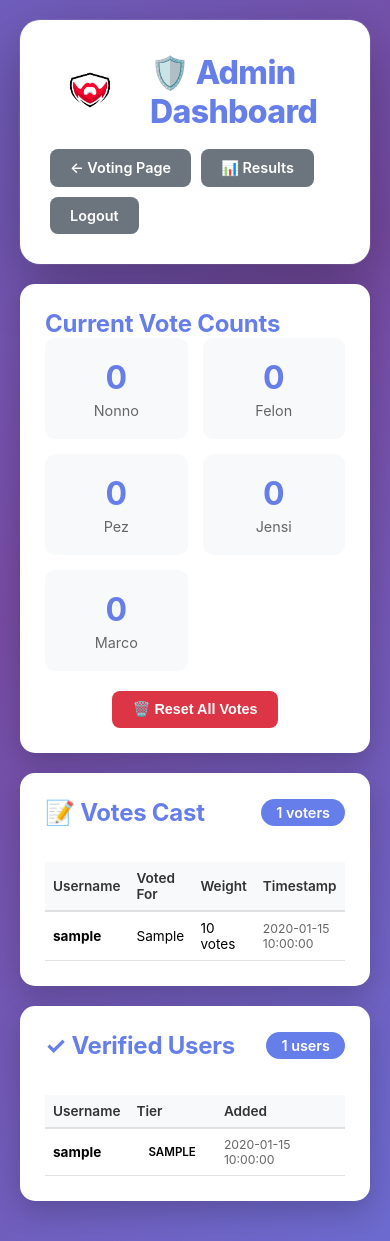
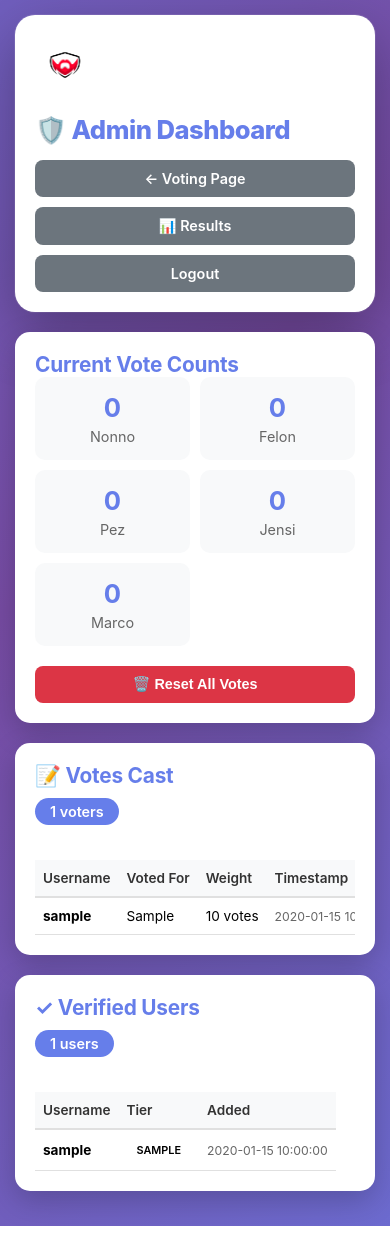
Before and after one commit to ddippolito/moty, a Flask app: page /admin in a window 390 px wide. Run offline with Flask 3, Linux system fonts and the light colour scheme; the visitor is signed in with stand-in values (Sample User, id 1); tables that the repository leaves empty hold one stand-in row (values such as "Sample post").

Commit message:
Phase 4.5: Mobile Optimization
- Add comprehensive mobile breakpoints (768px, 600px, 480px)
- Improve touch targets for better mobile usability
- Set input font-size to 16px to prevent iOS zoom
- Add mobile-specific viewport meta tags
- Make buttons full-width on mobile
- Optimize logo sizes for smaller screens
- Improve table scrolling on mobile
- Stack admin header elements vertically on mobile
- Add horizontal scroll for admin tables
- Optimize spacing and padding for mobile
- Better stat grid layouts for small screens
- Prevent user scaling for app-like experience

```diff
--- a/templates/admin.html
+++ b/templates/admin.html
@@ -2,7 +2,9 @@
 <html lang="en">
 <head>
     <meta charset="UTF-8">
-    <meta name="viewport" content="width=device-width, initial-scale=1.0">
+    <meta name="viewport" content="width=device-width, initial-scale=1.0, maximum-scale=1.0, user-scalable=no">
+    <meta name="apple-mobile-web-app-capable" content="yes">
+    <meta name="mobile-web-app-capable" content="yes">
     <title>Admin Dashboard - MOTY 2025</title>
     <style>
         * {
@@ -256,21 +258,92 @@
         }
 
         @media (max-width: 768px) {
+            body {
+                padding: 15px;
+            }
+
             .header {
                 flex-direction: column;
                 align-items: flex-start;
+                padding: 20px;
+            }
+
+            .header-left {
+                flex-direction: column;
+                align-items: flex-start;
+                gap: 15px;
+                width: 100%;
+            }
+
+            .logo img {
+                max-width: 60px;
+            }
+
+            h1 {
+                font-size: 1.6em;
+            }
+
+            h2 {
+                font-size: 1.3em;
+            }
+
+            .header-actions {
+                width: 100%;
+                flex-direction: column;
+            }
+
+            .btn {
+                width: 100%;
+                text-align: center;
             }
 
             .stats-grid {
-                grid-template-columns: repeat(auto-fit, minmax(120px, 1fr));
+                grid-template-columns: repeat(auto-fit, minmax(110px, 1fr));
+                gap: 10px;
+            }
+
+            .stat-card {
+                padding: 15px;
+            }
+
+            .stat-number {
+                font-size: 1.8em;
+            }
+
+            .section {
+                padding: 20px;
             }
 
             table {
                 font-size: 0.85em;
+                display: block;
+                overflow-x: auto;
+                white-space: nowrap;
             }
 
             th, td {
-                padding: 8px;
+                padding: 10px 8px;
+            }
+
+            .tier-badge {
+                padding: 3px 10px;
+                font-size: 0.8em;
+            }
+        }
+
+        @media (max-width: 480px) {
+            .stats-grid {
+                grid-template-columns: repeat(2, 1fr);
+            }
+
+            .stat-number {
+                font-size: 1.6em;
+            }
+
+            .section-header {
+                flex-direction: column;
+                align-items: flex-start;
+                gap: 10px;
             }
         }
     </style>
--- a/templates/admin_login.html
+++ b/templates/admin_login.html
@@ -2,7 +2,9 @@
 <html lang="en">
 <head>
     <meta charset="UTF-8">
-    <meta name="viewport" content="width=device-width, initial-scale=1.0">
+    <meta name="viewport" content="width=device-width, initial-scale=1.0, maximum-scale=1.0, user-scalable=no">
+    <meta name="apple-mobile-web-app-capable" content="yes">
+    <meta name="mobile-web-app-capable" content="yes">
     <title>Admin Login - MOTY 2025</title>
     <style>
         * {
```
Also changed, not shown: templates/index.html (+40 -2 lines), templates/results.html (+64 -4 lines).
